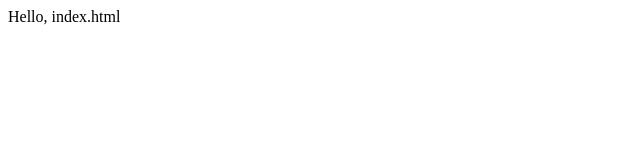
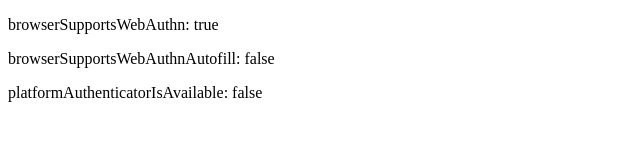
Before and after one commit to koooge/passkeys-sample, a website: page public/index.html in a window 1280 px wide. Shown: the whole page, without its empty margins (0-640 px from the left). Drawn offline with Linux system fonts and the light colour scheme.

Commit message:
feat: Check browser supports
Signed-off-by: koooge <koooooge@gmail.com>

```diff
--- a/public/index.html
+++ b/public/index.html
@@ -1,8 +1,27 @@
 <!DOCTYPE html>
 <html>
-  <head>
-  </head>
-  <body>
-    Hello, index.html
-  </body>
+<head>
+</head>
+<body>
+<p id="browserSupportsWebAuthn"></p>
+<p id="browserSupportsWebAuthnAutofill"></p>
+<p id="platformAuthenticatorIsAvailable"></p>
+
+<!-- UMD https://simplewebauthn.dev/docs/packages/browser#umd -->
+<script src="/public/index.umd.min.js"></script>
+<script defer>
+  const browserSupportsWebAuthn = document.getElementById('browserSupportsWebAuthn');
+  browserSupportsWebAuthn.innerText = `browserSupportsWebAuthn: ${SimpleWebAuthnBrowser.browserSupportsWebAuthn()}`
+
+  SimpleWebAuthnBrowser.browserSupportsWebAuthnAutofill().then(res => {
+    const browserSupportsWebAuthnAutofill = document.getElementById('browserSupportsWebAuthnAutofill');
+    browserSupportsWebAuthnAutofill.innerText = `browserSupportsWebAuthnAutofill: ${res}`
+  })
+
+  SimpleWebAuthnBrowser.platformAuthenticatorIsAvailable().then(res => {
+    const platformAuthenticatorIsAvailable = document.getElementById('platformAuthenticatorIsAvailable');
+    platformAuthenticatorIsAvailable.innerText = `platformAuthenticatorIsAvailable: ${res}`
+  })
+</script>
+</body>
 </html>
```
